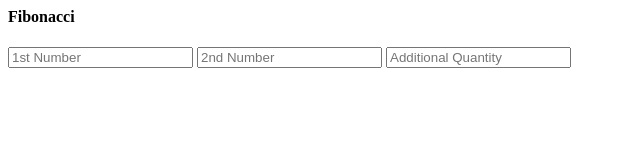
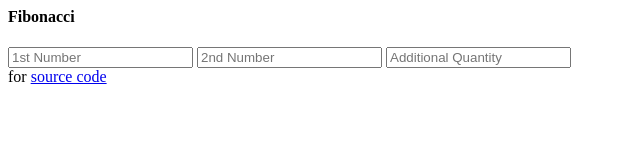
Before and after one commit to jeremyabulencia/venture, a plain HTML site: page index.html in a window 1280 px wide. Shown: the whole page, without its empty margins (0-640 px from the left). Drawn offline with Linux system fonts and the light colour scheme.

Commit message:
for sourcecode fib

```diff
--- a/index.html
+++ b/index.html
@@ -10,6 +10,7 @@
 			<input type="text" class="fibonacciField" id="count" placeholder="Additional Quantity">
 			<br/>
 			<span id="fibonacciString"></span>
+			for <a href="https://github.com/jeremyabulencia/venture/blob/gh-pages/index.html">source code</a>
 		</div>
 	</body>
 </html>
```
